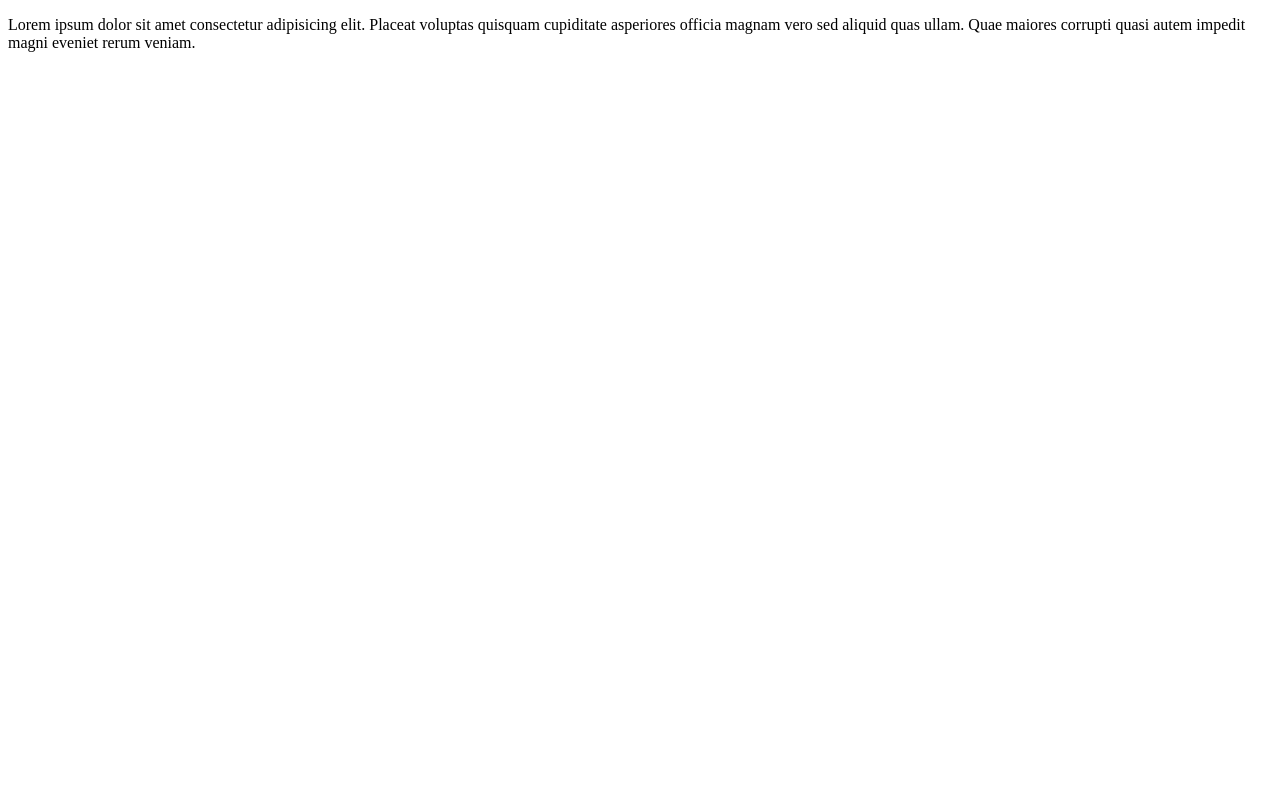
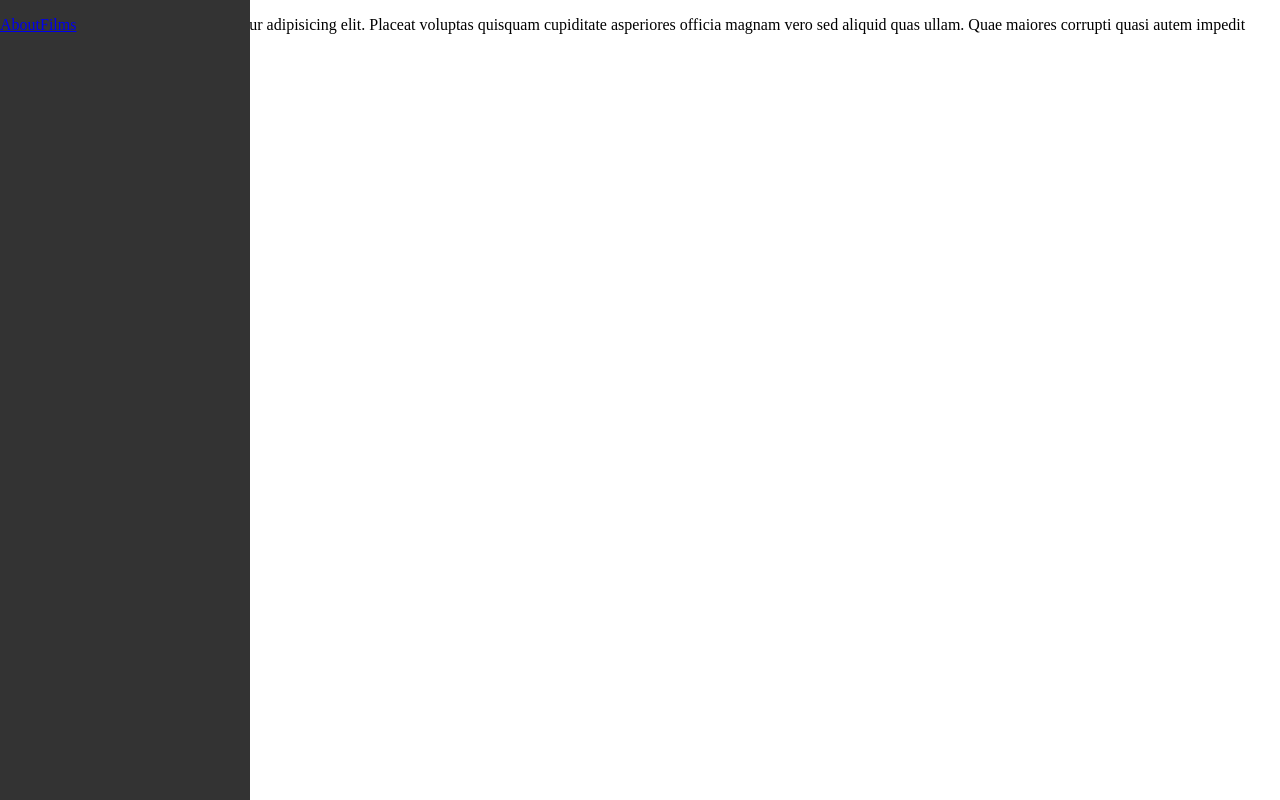
Before and after one commit to Maruchan39/star-wars-frontend, a React (Create React App) app: page /about in a window 1280 px wide. Built offline with nearby package versions, Linux system fonts and the light colour scheme.

Commit message:
Add sidebar and adjust Router implementation

```diff
--- a/package.json
+++ b/package.json
@@ -3,6 +3,7 @@
   "version": "0.1.0",
   "private": true,
   "dependencies": {
+    "@babel/plugin-proposal-private-property-in-object": "^7.21.11",
     "@testing-library/jest-dom": "^5.17.0",
     "@testing-library/react": "^13.4.0",
     "@testing-library/user-event": "^13.5.0",
--- a/src/App.tsx
+++ b/src/App.tsx
@@ -1,19 +1,20 @@
-import { createBrowserRouter, RouterProvider } from "react-router-dom";
+import { Films } from "./pages/Films";
+import { Sidebar } from "./components/Sidebar";
+import { Route, BrowserRouter, Routes } from "react-router-dom";
 import { About } from "./pages/About";
-import { Films } from "./pages/Films";
 
 function App() {
-  const router = createBrowserRouter([
-    {
-      path: "/",
-      element: <Films />,
-    },
-    {
-      path: "/about",
-      element: <About />,
-    },
-  ]);
-  return <RouterProvider router={router} />;
+  return (
+    <div className="App">
+      <BrowserRouter>
+        <Sidebar />
+        <Routes>
+          <Route path="/" element={<Films />} />
+          <Route path="/about" element={<About />} />
+        </Routes>
+      </BrowserRouter>
+    </div>
+  );
 }
 
 export default App;
--- /dev/null
+++ b/src/components/Sidebar.css
@@ -0,0 +1,14 @@
+.sidebar {
+    width: 250px;
+    height: 100%;
+    background-color: #333;
+    color: #fff;
+    position: fixed;
+    top: 0;
+    left: 0;
+  }
+
+  nav ul {
+    list-style: none;
+    padding: 0;
+  }
--- /dev/null
+++ b/src/components/Sidebar.tsx
@@ -0,0 +1,18 @@
+import { FC } from "react";
+import { Link } from "react-router-dom";
+import "./Sidebar.css";
+
+export const Sidebar: FC = () => {
+  return (
+    <div className="sidebar">
+      <nav>
+        <ul>
+          <Link to="about">About</Link>
+          <Link to="films">Films</Link>
+        </ul>
+      </nav>
+    </div>
+  );
+};
+
+export default Sidebar;
--- a/src/pages/Films.tsx
+++ b/src/pages/Films.tsx
@@ -6,7 +6,7 @@ import { fetchFilms } from "../store/api";
 export const Films: FC = () => {
   const dispatch = useDispatch();
   const state = useSelector((state: {films: FilmsState}) => state);
-  const { films, loading, error } = state.films;
+  const { loading, error } = state.films;
 
 
   useEffect(() => {
```
Also changed, not shown: 1 other file (tests, documents, lock files or other folders).
